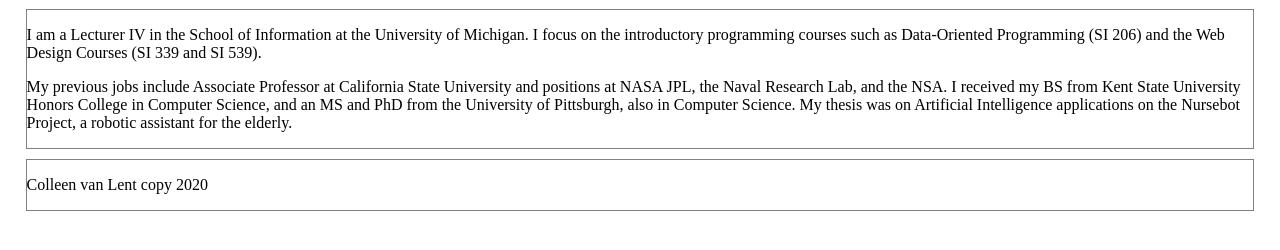
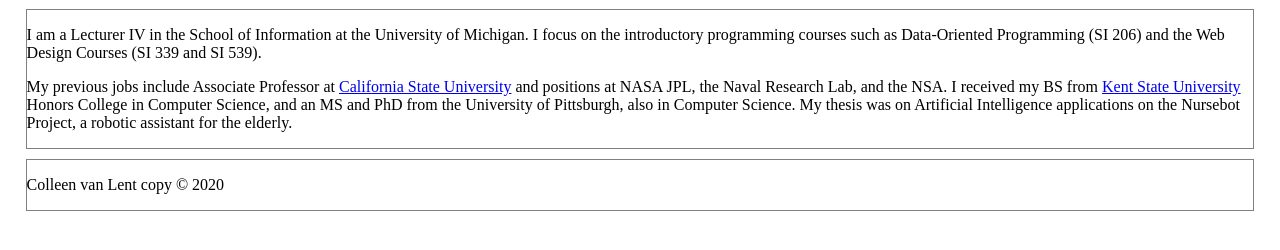
Before and after one commit to LuluGuo0306/homework1, a plain HTML site: page index.html in a window 1280 px wide. Shown: the part 190-440 px from the top of the page. Drawn offline with Linux system fonts and the light colour scheme.

Commit message:
1st bug check

```diff
--- a/index.html
+++ b/index.html
@@ -23,10 +23,10 @@
 	</header>
 	<main>
 		<p>I am a Lecturer IV in the School of Information at the University of Michigan. I focus on the introductory programming courses such as Data-Oriented Programming (SI 206) and the Web Design Courses (SI 339 and SI 539).</p>
-		<p>My previous jobs include Associate Professor at California State University and positions at NASA JPL, the Naval Research Lab, and the NSA. I received my BS from Kent State University Honors College in Computer Science, and an MS and PhD from the University of Pittsburgh, also in Computer Science. My thesis was on Artificial Intelligence applications on the Nursebot Project, a robotic assistant for the elderly.</p>
+		<p>My previous jobs include Associate Professor at <a href="https://www2.calstate.edu/">California State University</a> and positions at NASA JPL, the Naval Research Lab, and the NSA. I received my BS from <a href="https://www.kent.edu/">Kent State University</a> Honors College in Computer Science, and an MS and PhD from the University of Pittsburgh, also in Computer Science. My thesis was on Artificial Intelligence applications on the Nursebot Project, a robotic assistant for the elderly.</p>
 	</main>
 	<footer>
-		<p>Colleen van Lent copy 2020</p>
+		<p>Colleen van Lent copy &copy; 2020</p>
 	</footer>
 </body>
 </html>
```
Also changed, not shown: family.html (+2 -2 lines).
